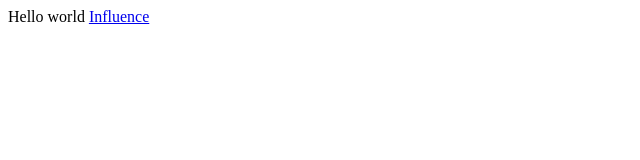
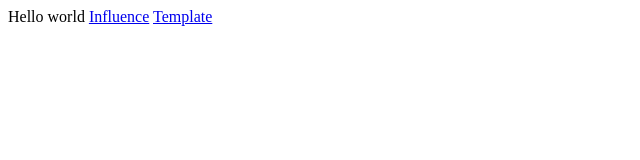
Before and after one commit to MonkeyNinja2296/Jack-box-games, a plain HTML site: page index.html in a window 1280 px wide. Shown: the full height of the page, 0-640 px from the left. Drawn offline with Linux system fonts and the light colour scheme.

Commit message:
Added template

```diff
--- a/index.html
+++ b/index.html
@@ -12,6 +12,8 @@
   Hello world
   <script src="script.js"></script>
   <a href="https://60c94213-ec10-4721-a4e1-c9b752f1863d-00-2oq9x7gk37lle.riker.replit.dev/">Influence</a>
+
+  <a href="https://679d5943-7e47-4acf-810c-f53af39b4568-00-1hi5oij6pjahs.kirk.replit.dev/">Template</a>
 </body>
 
 </html>
```
